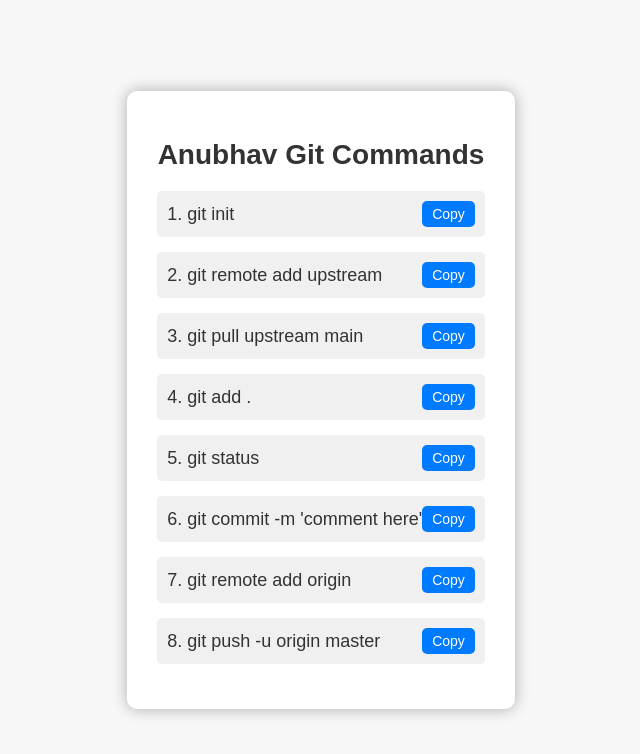
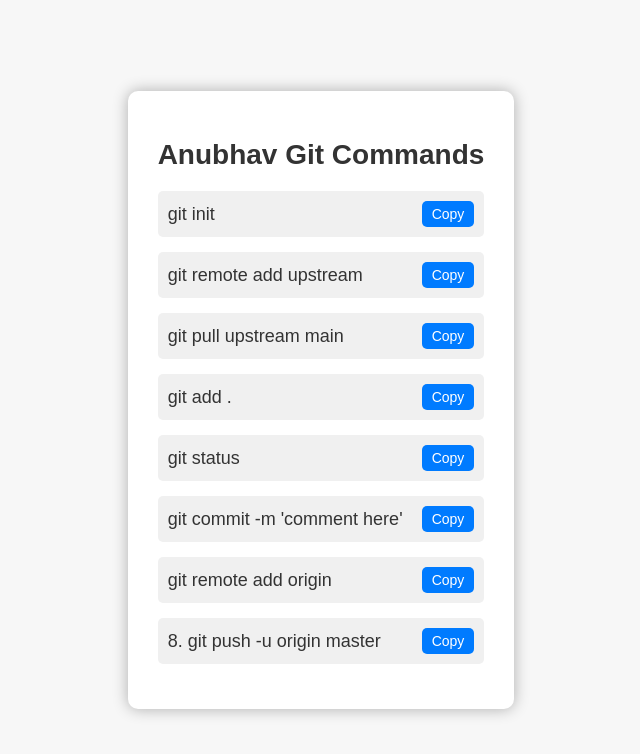
Before and after one commit to 13anubhav/github-basics, a plain HTML site: page index.html in a window 1280 px wide. Shown: the whole page, without its empty margins (319-959 px from the left). Drawn offline with Linux system fonts and the light colour scheme.

Commit message:
Update index.html

```diff
--- a/index.html
+++ b/index.html
@@ -11,32 +11,32 @@
     <div class="container">
         <h1>Anubhav Git Commands</h1>
         <div class="command">
-            <p>1. git init</p>
+            <p>git init</p>
             <button class="copy-button" onclick="copyToClipboard('1. git init')">Copy</button>
         </div>
         <div class="command">
-            <p>2. git remote add upstream</p>
+            <p>git remote add upstream</p>
             <button class="copy-button" onclick="copyToClipboard('2. git remote add upstream')">Copy</button>
         </div>
 
         <div class="command">
-            <p>3. git pull upstream main</p>
+            <p>git pull upstream main</p>
             <button class="copy-button" onclick="copyToClipboard('3. git pull upstream main')">Copy</button>
         </div>
         <div class="command">
-            <p>4. git add .</p>
+            <p>git add .</p>
             <button class="copy-button" onclick="copyToClipboard('4. git add .')">Copy</button>
         </div>
         <div class="command">
-            <p>5. git status</p>
+            <p>git status</p>
             <button class="copy-button" onclick="copyToClipboard('5. git status')">Copy</button>
         </div>
         <div class="command">
-            <p>6. git commit -m 'comment here'</p>
+            <p>git commit -m 'comment here'</p>
             <button class="copy-button" onclick="copyToClipboard('6. git commit -m \'comment here\'')">Copy</button>
         </div>
         <div class="command">
-            <p>7. git remote add origin</p>
+            <p>git remote add origin</p>
             <button class="copy-button" onclick="copyToClipboard('7. git remote add origin')">Copy</button>
         </div>
         <div class="command">
```
